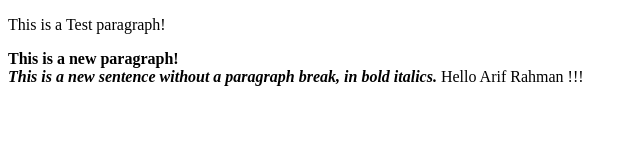
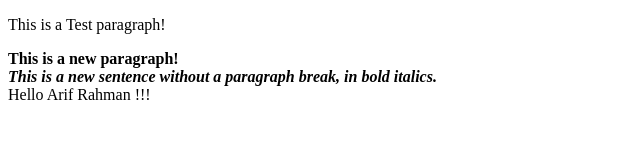
Before and after one commit to arahman113/cybersecurity, a plain HTML site: page index.html in a window 1280 px wide. Shown: the whole page, without its empty margins (0-640 px from the left). Drawn offline with Linux system fonts and the light colour scheme.

Commit message:
Update index.html

```diff
--- a/index.html
+++ b/index.html
@@ -5,7 +5,7 @@
 </HEAD>
 <P> This is a Test paragraph!
 <P> <B>This is a new paragraph!</B>
-<BR> <B><I>This is a new sentence without a paragraph break, in bold italics.</I></B>
+<BR> <B><I>This is a new sentence without a paragraph break, in bold italics.</I></B><BR>
  Hello Arif Rahman !!!
 
 </BODY>
```
